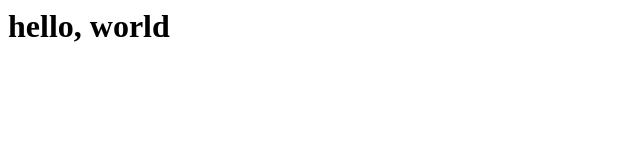
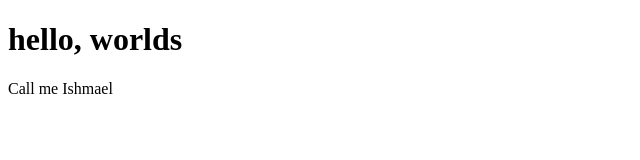
Before and after one commit to AdamVD/website, a plain HTML site: page index.html in a window 1280 px wide. Shown: the whole page, without its empty margins (0-640 px from the left). Drawn offline with Linux system fonts and the light colour scheme.

Commit message:
Add some HTML structure

```diff
--- a/index.html
+++ b/index.html
@@ -1 +1,10 @@
-<h1>hello, world</h1>
+<!DOCTYPE html>
+<html>
+	<head>
+		<title></title>
+	</head>
+	<body>
+		<h1>hello, worlds</h1>
+		<p>Call me Ishmael</p>
+	</body>
+</html>
```
